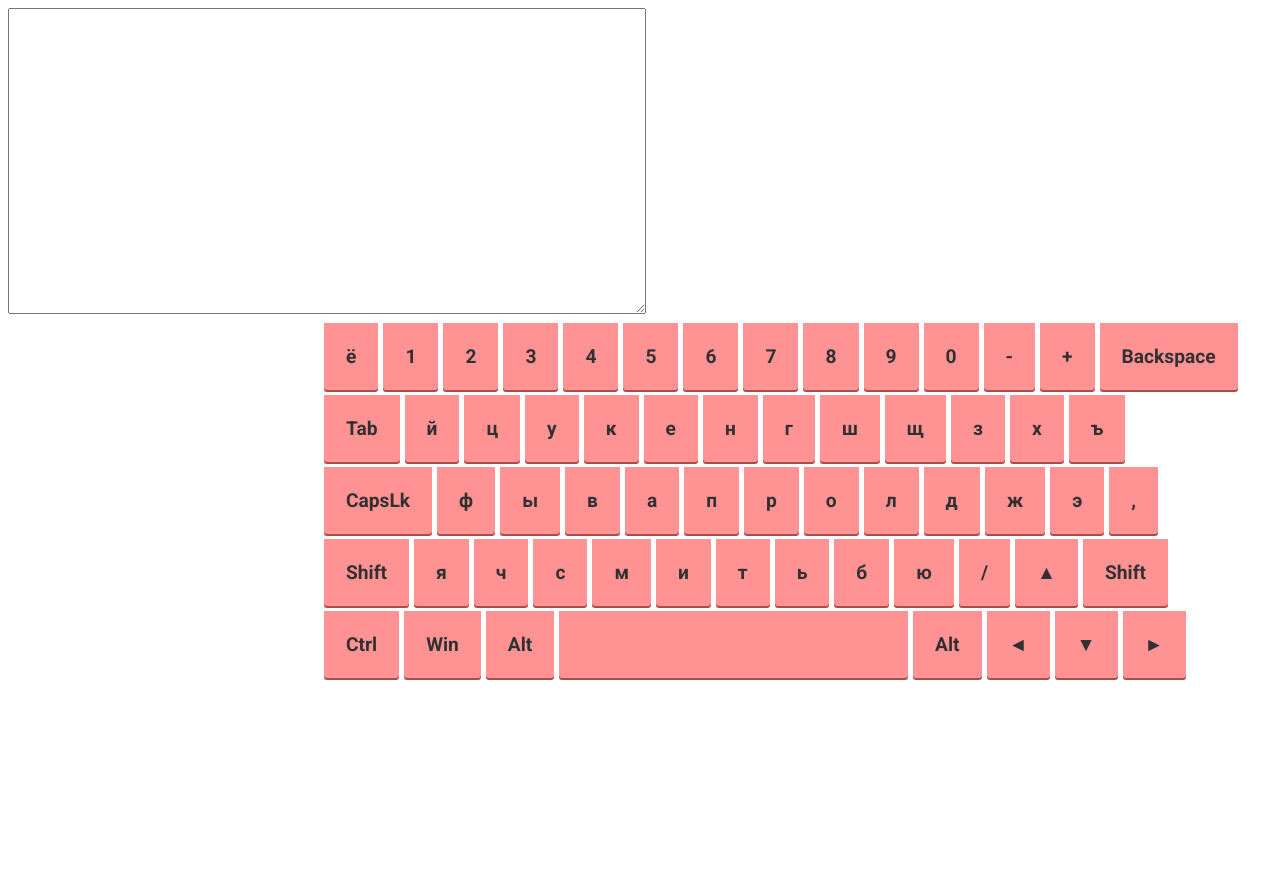
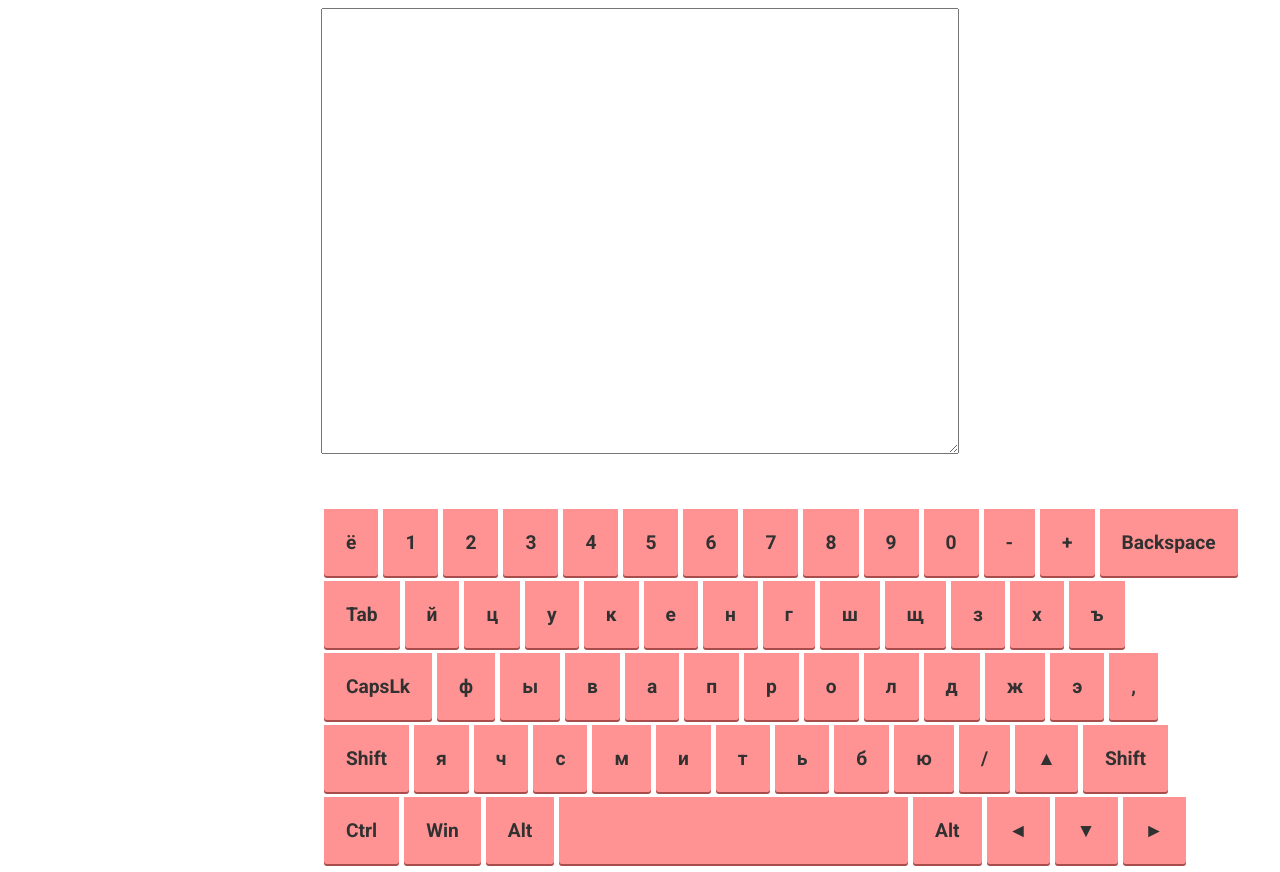
Before and after one commit to VictoriaSayevich/virtual_keyboard, a plain HTML site: page index.html in a window 1280 px wide. Before the commit the page ends 800 px from the top, so only its background shows below. Drawn offline with Linux system fonts and the light colour scheme.

Commit message:
fix: change position textares style.scss to center

```diff
--- a/style.scss
+++ b/style.scss
@@ -4,8 +4,11 @@ $color_text_key: rgb(49, 49, 49);
 $font_family: 'Roboto';
 ////////////////////
 .result {
+    display: flex;
     margin: 0 auto;
+    margin-bottom: 50px;
     width: 50%;
+    font-size: 1.2rem;
 }
 
 .container {
```
Also changed, not shown: style.css, 1 other file.
